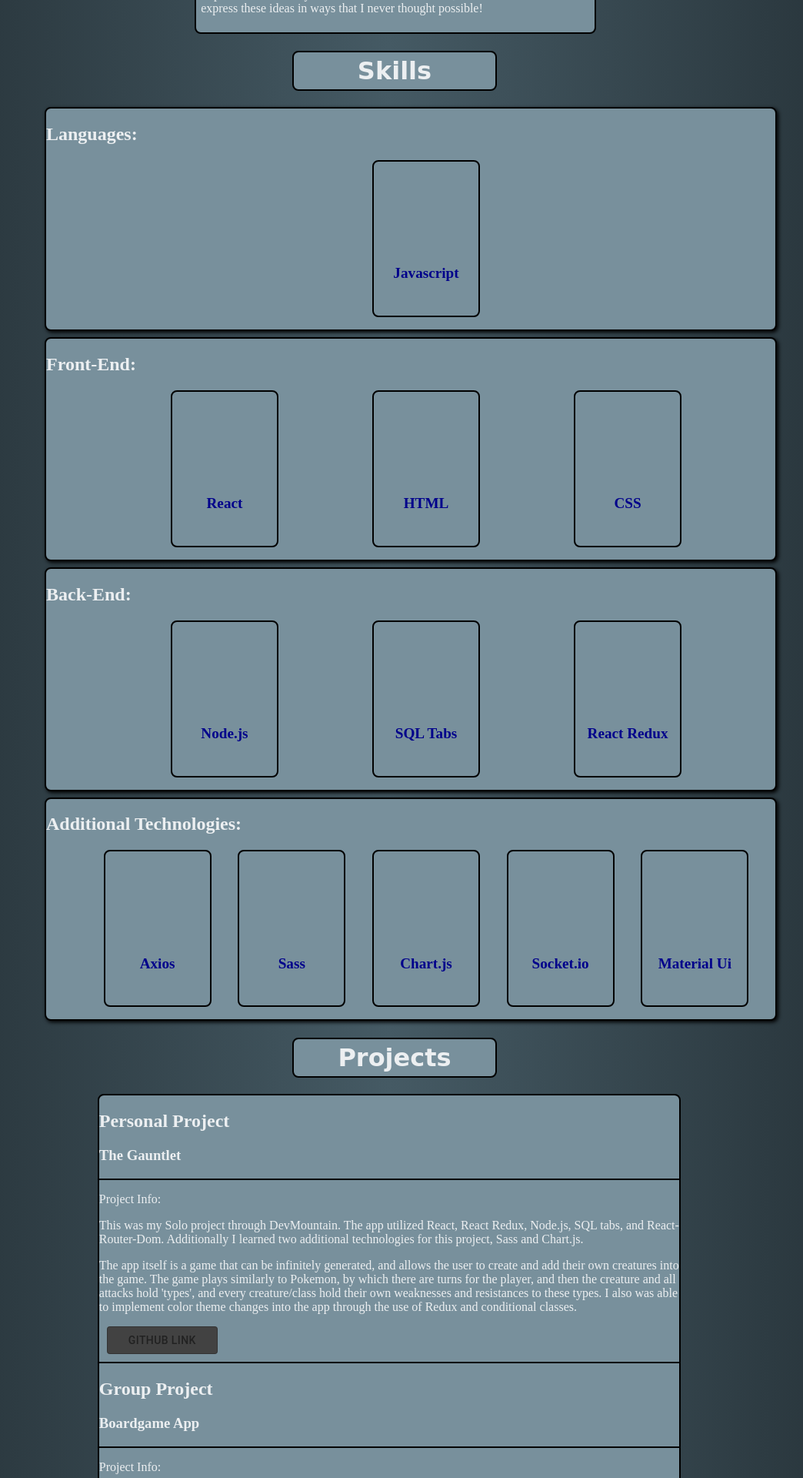
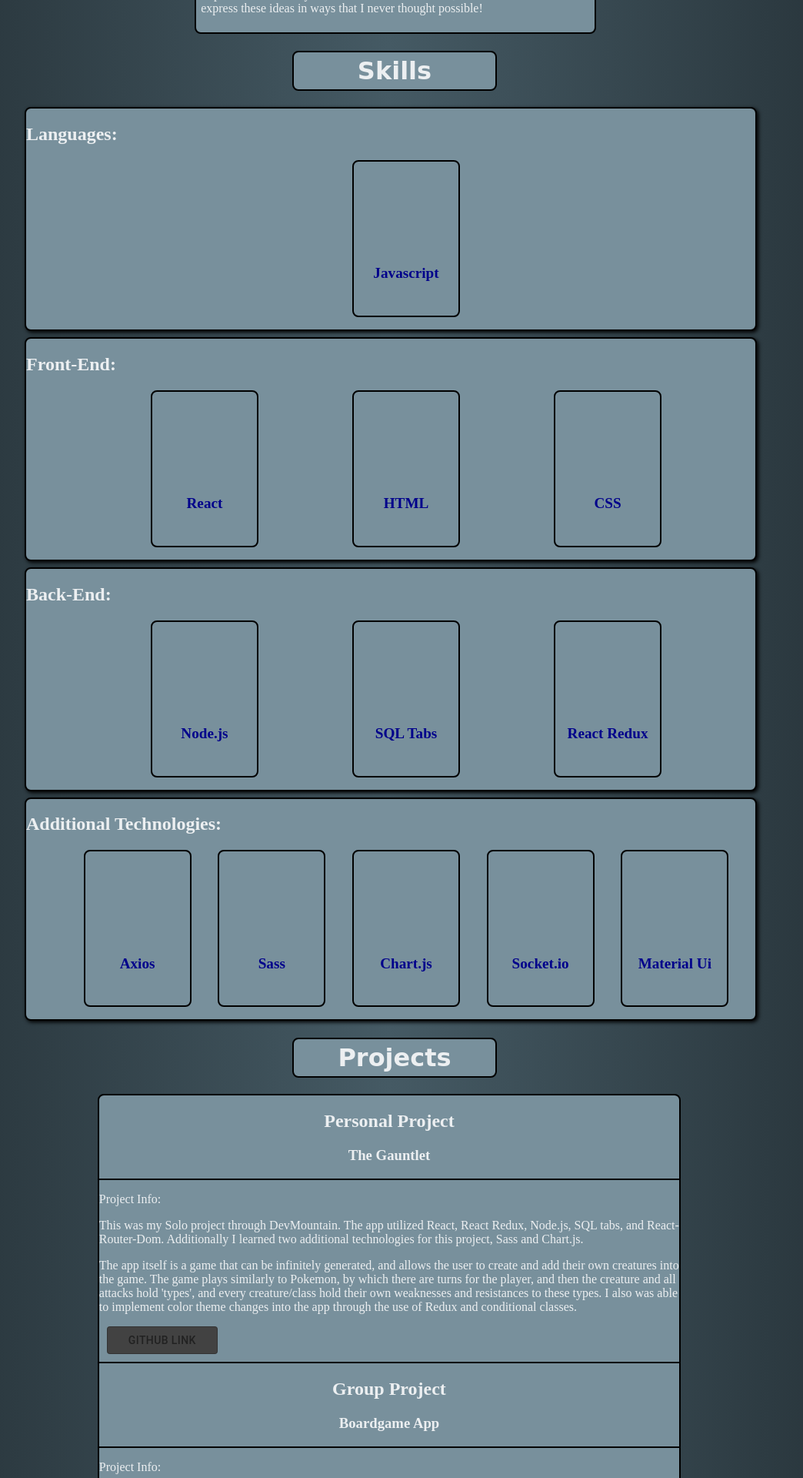
Before and after one commit to DogSniffers/Portfolio, a React (Create React App) app: page / in a window 1280 px wide. Shown: the part 560-2480 px from the top of the page at 77% size, without its empty margins (134-1178 px from the left). Built offline with nearby package versions, Linux system fonts and the light colour scheme.

Commit message:
everything centered except tenchology section

```diff
--- a/src/Components/Info/Info.css
+++ b/src/Components/Info/Info.css
@@ -5,7 +5,6 @@
 #info {
   width: 40%;
   margin-left: 30%;
-  margin-right: 30%;
   height: -webkit-fit-content;
   height: -moz-fit-content;
   height: fit-content;
@@ -25,10 +24,13 @@
   width: 20%;
   padding: 5px;
   margin-left: 40%;
-  margin-right: 40%;
   text-align: center;
   border: black 2px solid;
   border-radius: 8px;
+}
+
+.skillsBoxHolder {
+  width: 100%;
 }
 
 .skillsSection {
@@ -37,7 +39,7 @@
   background-color: #78909c;
   width: 75%;
   margin-bottom: 8px;
-  margin-left: 23vh;
+  margin-left: 12.5%;
   -webkit-box-shadow: black 2px 2px 5px;
           box-shadow: black 2px 2px 5px;
 }
@@ -46,6 +48,11 @@
   width: 60%;
   margin-left: 20%;
   margin-right: 20%;
+}
+
+.projectSubtitle {
+  width: 100%;
+  text-align: center;
 }
 
 .project {
@@ -65,6 +72,7 @@
   -webkit-box-pack: center;
       -ms-flex-pack: center;
           justify-content: center;
+  margin-top: 10px;
   -webkit-box-pack: space-evenly;
       -ms-flex-pack: space-evenly;
           justify-content: space-evenly;
--- a/src/Components/Info/Info.js
+++ b/src/Components/Info/Info.js
@@ -46,6 +46,7 @@
             <div id='skills'>
                 <h1 className='subtitle'>Skills</h1>
                 <div className='skillsSection'>
+                    <div className='skillsBoxHolder'>
                     <h2 className='skillsTypeName'>Languages:</h2>
                     <ul className='skillsLists'>
                         <div className='skillsContent'>
@@ -53,6 +54,7 @@
                             <p className='techName'>Javascript</p>
                         </div>
                     </ul>
+                    </div>
                 </div>
                 <div className='skillsSection'>
                     <h2 className='skillsTypeName'>Front-End:</h2>
@@ -118,8 +120,8 @@
         <div className='projectsHolder'>
             <div id='projects' className='project'>
                 <div>
-                    <h2>Personal Project</h2>
-                    <h3>The Gauntlet</h3>
+                    <h2 className='projectSubtitle'>Personal Project</h2>
+                    <h3 className='projectSubtitle'>The Gauntlet</h3>
                     <div className='projectInfo'>
                         <p>Project Info:</p>
                         <p>This was my Solo project through DevMountain. The app  utilized React, React Redux, Node.js, SQL tabs, and React-Router-Dom. Additionally I learned two additional technologies for this project, Sass and Chart.js.
@@ -131,8 +133,8 @@
                     </div>
                 </div>
                 <div className='projectInfo'>
-                    <h2>Group Project</h2>
-                    <h3>Boardgame App</h3>
+                    <h2 className='projectSubtitle'>Group Project</h2>
+                    <h3 className='projectSubtitle'>Boardgame App</h3>
                     <div className='projectInfo'>
                         <p>Project Info:</p>
                         <p></p>
@@ -147,11 +149,9 @@
                 </div>
             </div>
         </div>
+        <h1 className='subtitle'>Contact</h1>
         <div className='contactHolder'>
             <div id='contact' className='contactInfo'>
-                <div className='contactTitle'>
-                    <h1>Contact</h1>
-                </div>
                 <div className='linkButtons'>
                     <Button variant='outlined' size='large' target='newTab' href='https://github.com/DogSniffers' className={style.button}>GitHub</Button>
                     <Button variant='outlined' size='large' target='newTab' href='https://www.linkedin.com/in/noah-van-buskirk-221762161/' className={style.button}>LinkedIn</Button>
--- a/src/Components/Info/Info.scss
+++ b/src/Components/Info/Info.scss
@@ -6,7 +6,6 @@
 #info{
     width: 40%;
     margin-left: 30%;
-    margin-right: 30%;
     height: fit-content;
 }
 
@@ -22,24 +21,29 @@
     width: 20%;
     padding: 5px;
     margin-left: 40%;
-    margin-right: 40%;
     text-align: center;
     @include borderAround();
 }
-
+.skillsBoxHolder{
+    width: 100%;
+}
 
 .skillsSection{
     @include borderAround();
     @include contentBackgroundColor();
     width: 75%;
     margin-bottom: 8px;
-    margin-left:23vh;
+    margin-left: 12.5%;
     box-shadow: black 2px 2px 5px;
 }
 .projectsHolder{
     width: 60%;
     margin-left: 20%;
     margin-right: 20%;
+}
+.projectSubtitle{
+    width: 100%;
+    text-align: center;
 }
 .project{
     @include borderAround();
@@ -50,6 +54,7 @@
 }
 .linkButtons{
     @include flex();
+    margin-top: 10px;
     justify-content: space-evenly;
 }
 .skillsLists{
```
Also changed, not shown: 1 other file (tests, documents, lock files or other folders).
